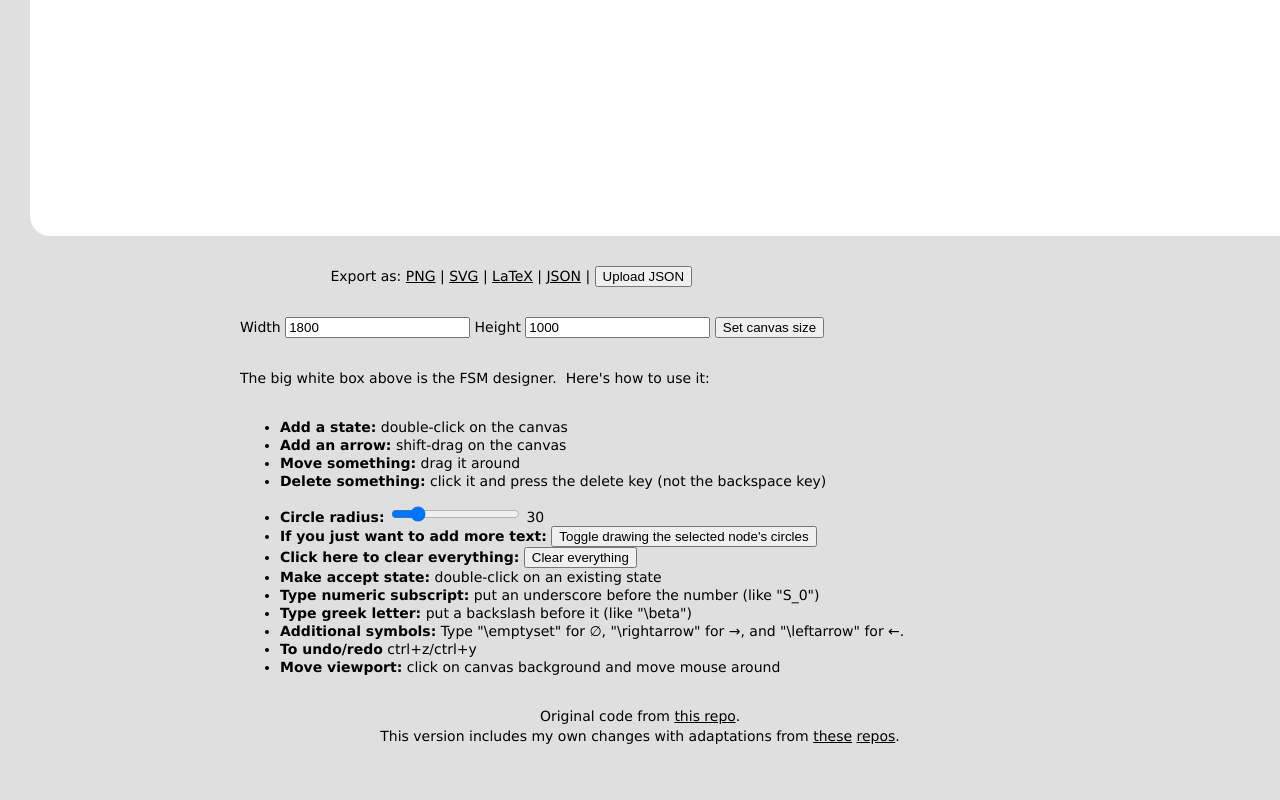
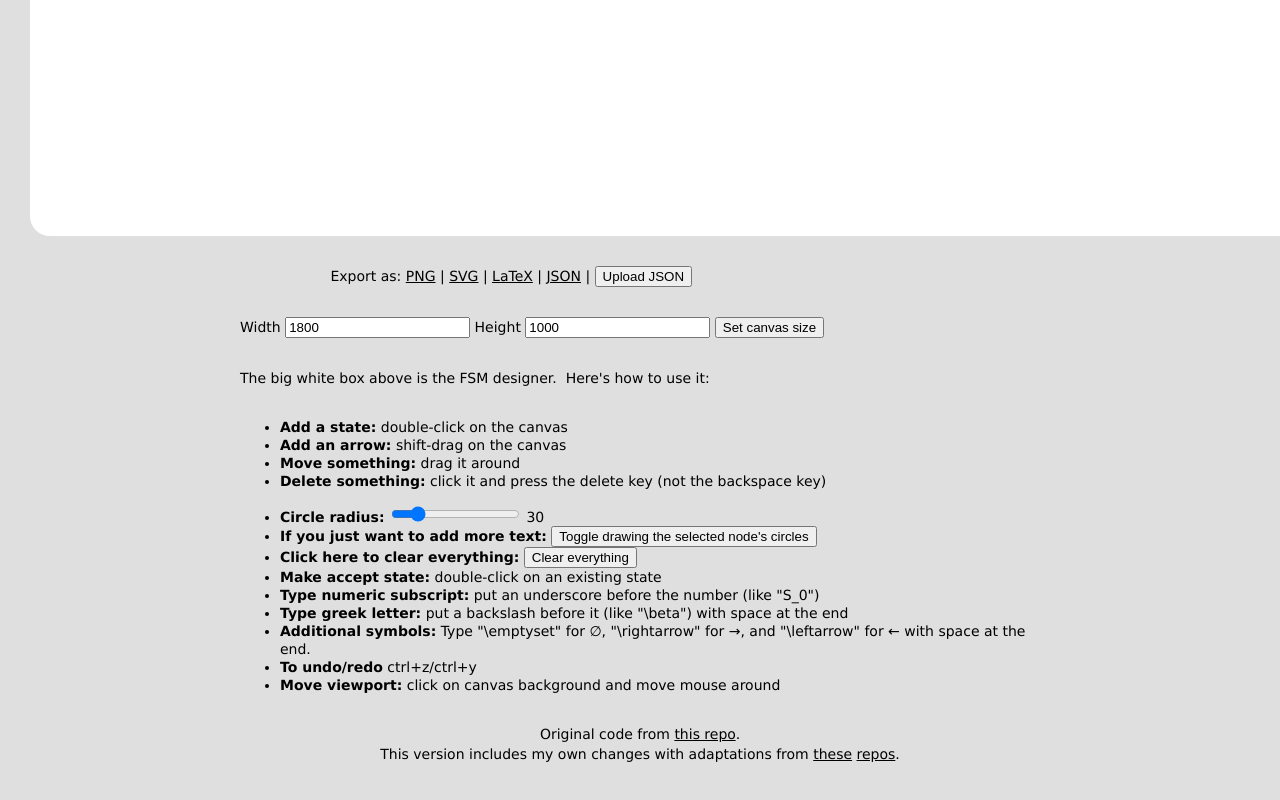
Before and after one commit to abpaudel/fsm-designer, a plain HTML site: page index.html in a window 1280 px wide. Shown: the part 815-1615 px from the top of the page. Drawn offline with Linux system fonts and the light colour scheme.

Commit message:
update special symbol instructions

```diff
--- a/index.html
+++ b/index.html
@@ -129,8 +129,8 @@ if (typeof btoa == 'undefined') {
             <li><b>Click here to clear everything:</b> <button onclick="javascript:clearCanvas()">Clear everything</button>
             <li><b>Make accept state:</b> double-click on an existing state</li>
             <li><b>Type numeric subscript:</b> put an underscore before the number (like "S_0")</li>
-            <li><b>Type greek letter:</b> put a backslash before it (like "\beta")</li>
-            <li><b>Additional symbols:</b> Type "\emptyset" for &#8709;, "\rightarrow" for &#8594;, and "\leftarrow" for &#8592;.</li>
+            <li><b>Type greek letter:</b> put a backslash before it (like "\beta") with space at the end</li>
+            <li><b>Additional symbols:</b> Type "\emptyset" for &#8709;, "\rightarrow" for &#8594;, and "\leftarrow" for &#8592; with space at the end.</li>
             <li><b>To undo/redo</b> ctrl+z/ctrl+y</li>
             <li><b>Move viewport:</b> click on canvas background and move mouse around</li>
         </ul>
```
